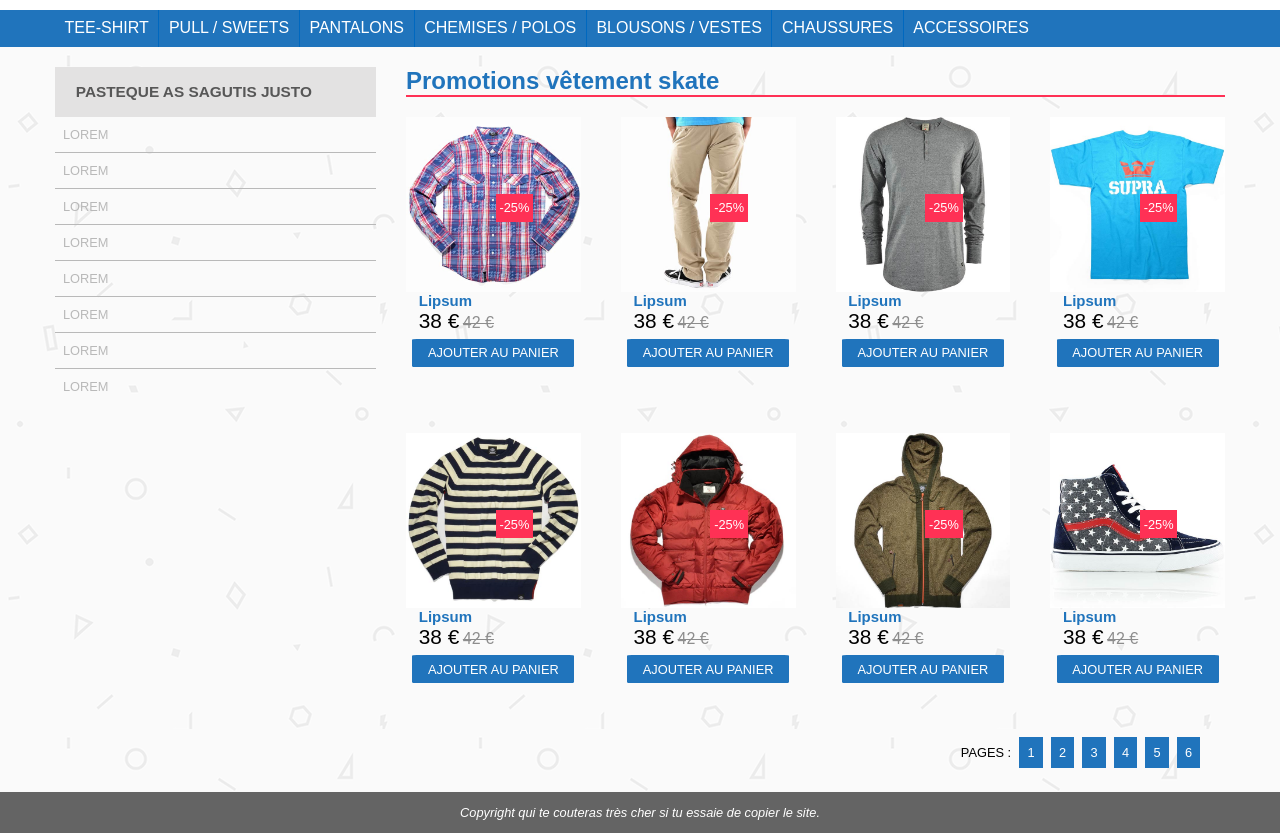
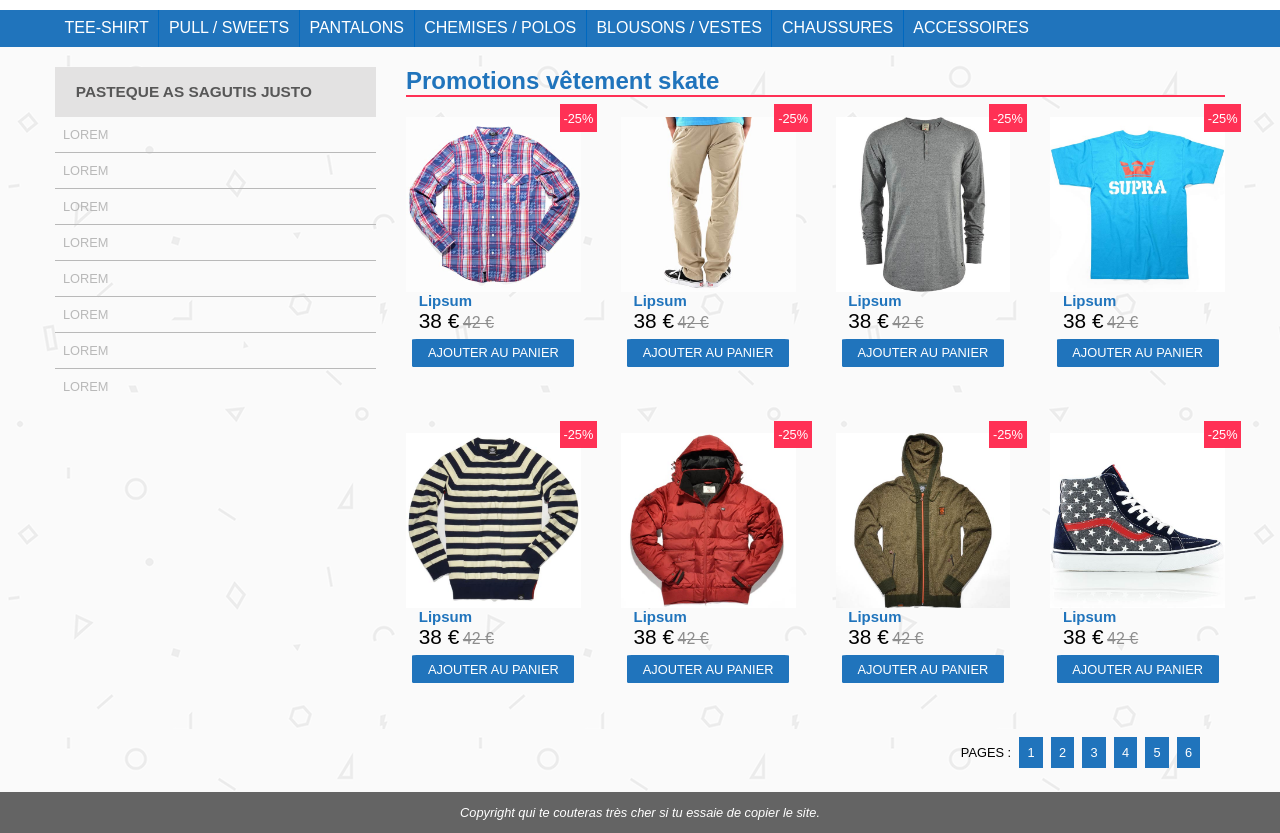
Before and after one commit to Hikkinatsu/Exo2bis, a plain HTML site: page index.html in a window 1280 px wide. Shown: the part 116-949 px from the top of the page. Drawn offline with Linux system fonts and the light colour scheme.

Commit message:
remise en place de la version mac
.block-main .article .promo {
background: #ff3155;
color: white;
position: absolute;
padding: .5em .3em;
margin-left: 12%;
margin-top: -21%;
}

```diff
--- a/css/style.css
+++ b/css/style.css
@@ -280,8 +280,8 @@ section .article:nth-child(4N+1) {
     color: white;
     position: absolute;
     padding: .5em .3em;
-    margin-left: 7%;
-    margin-top: -14%
+    margin-left: 12%;
+    margin-top: -21%;
 }
 
 .block-main .article .button:hover {
```
